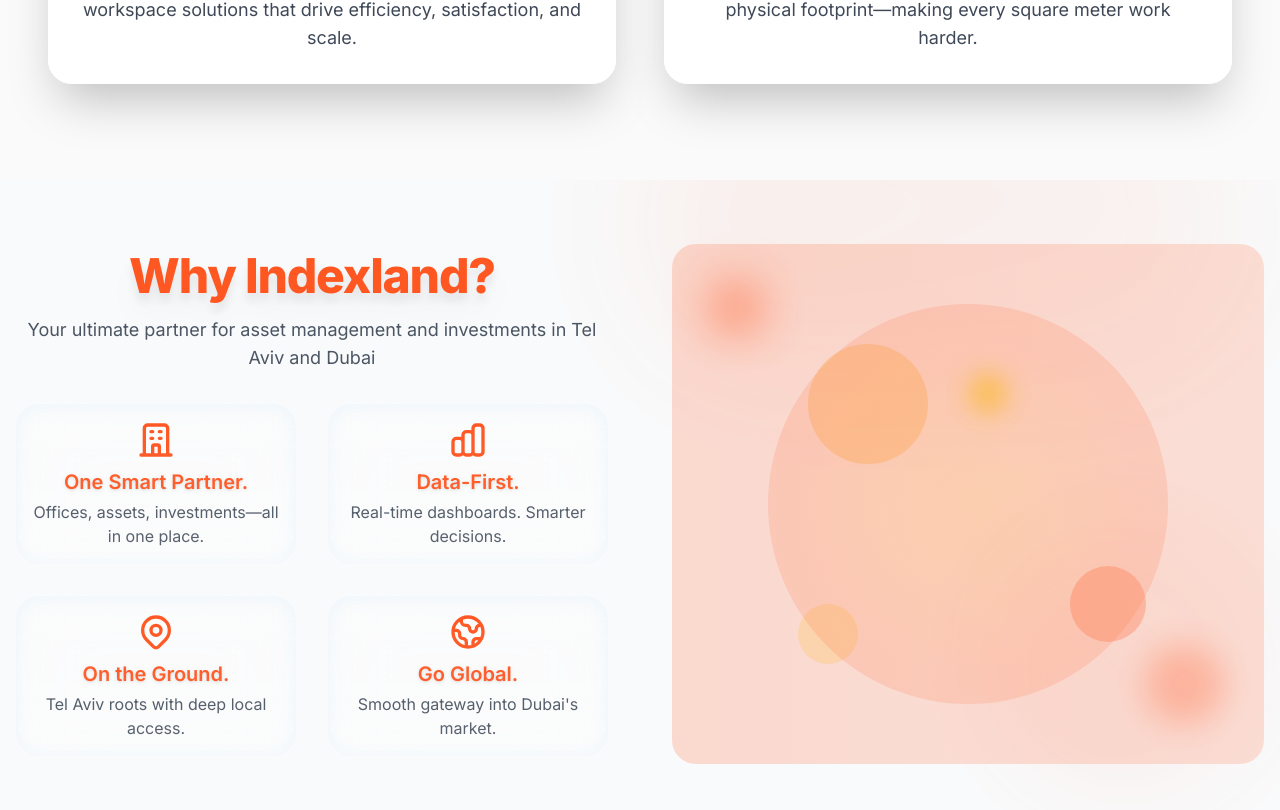
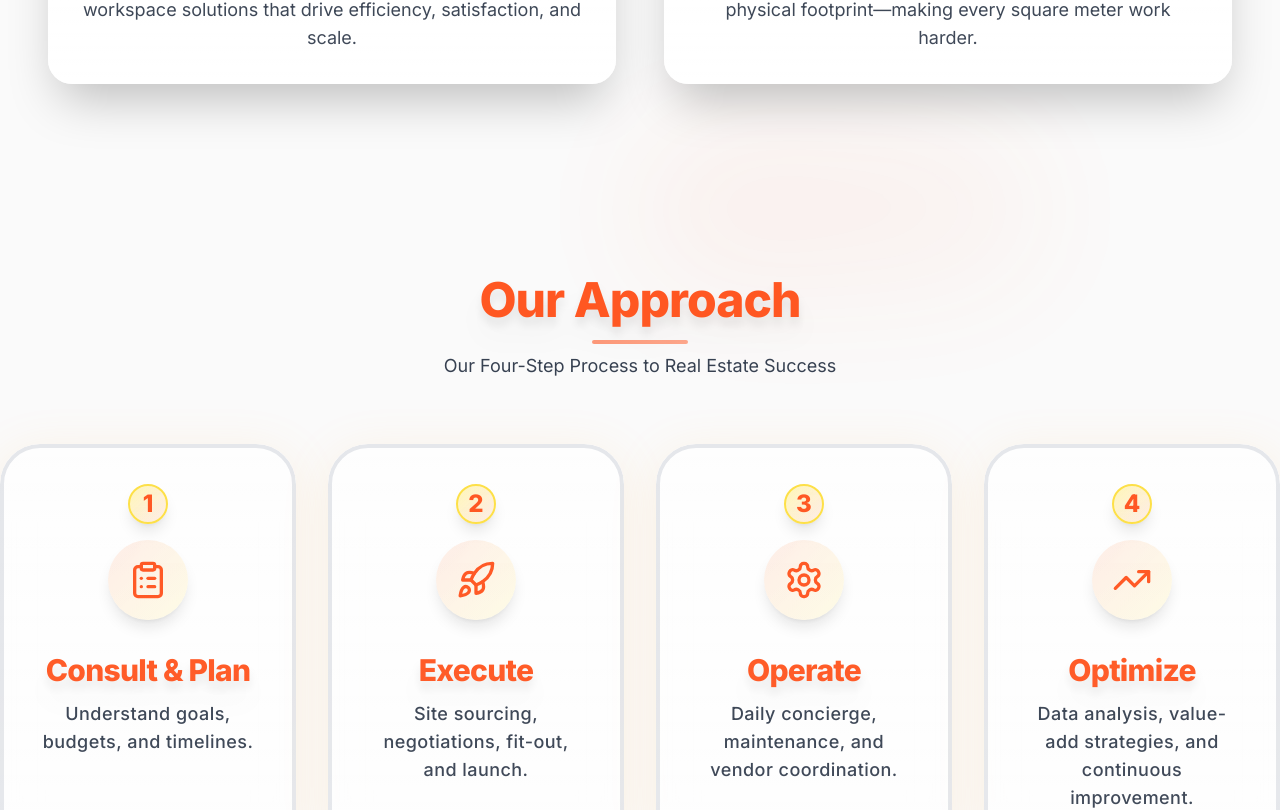
Before and after one commit to ItaySarusi/Indexland-i, a Next.js app: page /about-us in a window 1280 px wide. Shown: the part 1612-2422 px from the top of the page. Built offline with nearby package versions, Linux system fonts and the light colour scheme.

Commit message:
Add OurOfferSection to About Us page and update features list with new descriptions. Modify service titles in site constants for clarity and consistency. Update CoreValuesSection title to reflect professionalism.

```diff
--- a/src/app/about-us/page.tsx
+++ b/src/app/about-us/page.tsx
@@ -9,6 +9,7 @@
 import CtaSection from "@/components/sections/CtaSection";
 import { SEO, IMAGES } from "@/constants/site";
 import MissionVisionSection from "@/components/sections/MissionVisionSection";
+import OurOfferSection from "@/components/sections/OurOfferSection";
 import CoreValuesSection from "@/components/sections/CoreValuesSection";
 import { useLanguage } from '@/lib/language-context';
 import { motion } from 'framer-motion';
@@ -16,69 +17,69 @@
 export default function AboutUs() {
   const { t, language, dir } = useLanguage();
   // יתרונות לדוגמה
-  // const features = [
-  //   {
-  //     title: {
-  //       he: "ניסיון מקצועי",
-  //       en: "Professional Experience"
-  //     },
-  //     description: {
-  //       he: "צוות עם ניסיון רב בענף הנדל\"ן המשרדי וההשקעות",
-  //       en: "Team with extensive experience in the office real estate and investment industry"
-  //     },
-  //     icon: (
-  //       <svg className="w-10 h-10" fill="currentColor" viewBox="0 0 20 20" xmlns="http://www.w3.org/2000/svg">
-  //         <path fillRule="evenodd" d="M10 18a8 8 0 100-16 8 8 0 000 16zm3.707-9.293a1 1 0 00-1.414-1.414L9 10.586 7.707 9.293a1 1 0 00-1.414 1.414l2 2a1 1 0 001.414 0l4-4z" clipRule="evenodd"></path>
-  //       </svg>
-  //     ),
-  //   },
-  //   {
-  //     title: {
-  //       he: "שירות אישי",
-  //       en: "Personal Service"
-  //     },
-  //     description: {
-  //       he: "ליווי אישי צמוד לאורך כל תהליך ההשקעה והניהול",
-  //       en: "Close personal guidance throughout the investment and management process"
-  //     },
-  //     icon: (
-  //       <svg className="w-10 h-10" fill="currentColor" viewBox="0 0 20 20" xmlns="http://www.w3.org/2000/svg">
-  //         <path fillRule="evenodd" d="M10 9a3 3 0 100-6 3 3 0 000 6zm-7 9a7 7 0 1114 0H3z" clipRule="evenodd"></path>
-  //       </svg>
-  //     ),
-  //   },
-  //   {
-  //     title: {
-  //       he: "אסטרטגיה מותאמת",
-  //       en: "Tailored Strategy"
-  //     },
-  //     description: {
-  //       he: "פתרונות המותאמים לצרכים הייחודיים של כל לקוח",
-  //       en: "Solutions tailored to the unique needs of each client"
-  //     },
-  //     icon: (
-  //       <svg className="w-10 h-10" fill="currentColor" viewBox="0 0 20 20" xmlns="http://www.w3.org/2000/svg">
-  //         <path d="M2 10a8 8 0 018-8v8h8a8 8 0 11-16 0z"></path>
-  //         <path d="M12 2.252A8.014 8.014 0 0117.748 8H12V2.252z"></path>
-  //       </svg>
-  //     ),
-  //   },
-  //   {
-  //     title: {
-  //       he: "שקיפות מלאה",
-  //       en: "Full Transparency"
-  //     },
-  //     description: {
-  //       he: "תקשורת פתוחה ושקופה עם לקוחותינו בכל שלב",
-  //       en: "Open and transparent communication with our clients at every stage"
-  //     },
-  //     icon: (
-  //       <svg className="w-10 h-10" fill="currentColor" viewBox="0 0 20 20" xmlns="http://www.w3.org/2000/svg">
-  //         <path fillRule="evenodd" d="M4 4a2 2 0 00-2 2v4a2 2 0 002 2V6h10a2 2 0 00-2-2H4zm2 6a2 2 0 012-2h8a2 2 0 012 2v4a2 2 0 01-2 2H8a2 2 0 01-2-2v-4zm6 4a2 2 0 100-4 2 2 0 000 4z" clipRule="evenodd"></path>
-  //       </svg>
-  //     ),
-  //   },
-  // ];
+  const features = [
+    {
+      title: {
+        he: "ניסיון מקצועי",
+        en: "Professional Experience"
+      },
+      description: {
+        he: "צוות עם ניסיון רב בענף הנדל\"ן המשרדי וההשקעות",
+        en: "Team with extensive experience in the office real estate and investment industry"
+      },
+      icon: (
+        <svg className="w-10 h-10" fill="currentColor" viewBox="0 0 20 20" xmlns="http://www.w3.org/2000/svg">
+          <path fillRule="evenodd" d="M10 18a8 8 0 100-16 8 8 0 000 16zm3.707-9.293a1 1 0 00-1.414-1.414L9 10.586 7.707 9.293a1 1 0 00-1.414 1.414l2 2a1 1 0 001.414 0l4-4z" clipRule="evenodd"></path>
+        </svg>
+      ),
+    },
+    {
+      title: {
+        he: "שירות אישי",
+        en: "Personal Service"
+      },
+      description: {
+        he: "ליווי אישי צמוד לאורך כל תהליך ההשקעה והניהול",
+        en: "Close personal guidance throughout the investment and management process"
+      },
+      icon: (
+        <svg className="w-10 h-10" fill="currentColor" viewBox="0 0 20 20" xmlns="http://www.w3.org/2000/svg">
+          <path fillRule="evenodd" d="M10 9a3 3 0 100-6 3 3 0 000 6zm-7 9a7 7 0 1114 0H3z" clipRule="evenodd"></path>
+        </svg>
+      ),
+    },
+    {
+      title: {
+        he: "אסטרטגיה מותאמת",
+        en: "Tailored Strategy"
+      },
+      description: {
+        he: "פתרונות המותאמים לצרכים הייחודיים של כל לקוח",
+        en: "Solutions tailored to the unique needs of each client"
+      },
+      icon: (
+        <svg className="w-10 h-10" fill="currentColor" viewBox="0 0 20 20" xmlns="http://www.w3.org/2000/svg">
+          <path d="M2 10a8 8 0 018-8v8h8a8 8 0 11-16 0z"></path>
+          <path d="M12 2.252A8.014 8.014 0 0117.748 8H12V2.252z"></path>
+        </svg>
+      ),
+    },
+    {
+      title: {
+        he: "שקיפות מלאה",
+        en: "Full Transparency"
+      },
+      description: {
+        he: "תקשורת פתוחה ושקופה עם לקוחותינו בכל שלב",
+        en: "Open and transparent communication with our clients at every stage"
+      },
+      icon: (
+        <svg className="w-10 h-10" fill="currentColor" viewBox="0 0 20 20" xmlns="http://www.w3.org/2000/svg">
+          <path fillRule="evenodd" d="M4 4a2 2 0 00-2 2v4a2 2 0 002 2V6h10a2 2 0 00-2-2H4zm2 6a2 2 0 012-2h8a2 2 0 012 2v4a2 2 0 01-2 2H8a2 2 0 01-2-2v-4zm6 4a2 2 0 100-4 2 2 0 000 4z" clipRule="evenodd"></path>
+        </svg>
+      ),
+    },
+  ];
 
   // מדדים לדוגמה
   const metrics = [
@@ -310,71 +311,6 @@
     }
   ];
 
-    // יתרונות לדוגמה
-  const features = [
-    {
-      title: {
-        he: "שותף אחד חכם",
-        en: "One Smart Partner."
-      },
-      description: {
-        he: "משרדים, נכסים והשקעות – הכל במקום אחד.",
-        en: "Offices, assets, investments—all in one place."
-      },
-      icon: (
-        <svg xmlns="http://www.w3.org/2000/svg" className="h-10 w-10" fill="none" viewBox="0 0 24 24" stroke="currentColor">
-          <path strokeLinecap="round" strokeLinejoin="round" strokeWidth={2} d="M19 21V5a2 2 0 00-2-2H7a2 2 0 00-2 2v16m14 0h2m-2 0h-5m-9 0H3m2 0h5M9 7h1m-1 4h1m4-4h1m-1 4h1m-5 10v-5a1 1 0 011-1h2a1 1 0 011 1v5m-4 0h4" />
-        </svg>
-      ),
-    },
-    {
-      title: {
-        he: "Data-First.",
-        en: "Data-First."
-      },
-      description: {
-        he: "דשבורדים בזמן אמת. החלטות חכמות יותר.",
-        en: "Real-time dashboards. Smarter decisions."
-      },
-      icon: (
-        <svg xmlns="http://www.w3.org/2000/svg" className="h-10 w-10" fill="none" viewBox="0 0 24 24" stroke="currentColor">
-          <path strokeLinecap="round" strokeLinejoin="round" strokeWidth={2} d="M9 19v-6a2 2 0 00-2-2H5a2 2 0 00-2 2v6a2 2 0 002 2h2a2 2 0 002-2zm0 0V9a2 2 0 012-2h2a2 2 0 012 2v10m-6 0a2 2 0 002 2h2a2 2 0 002-2m0 0V5a2 2 0 012-2h2a2 2 0 012 2v14a2 2 0 01-2 2h-2a2 2 0 01-2-2z" />
-        </svg>
-      ),
-    },
-    {
-      title: {
-        he: "On the Ground.",
-        en: "On the Ground."
-      },
-      description: {
-        he: "שורשים בתל אביב עם גישה מקומית עמוקה.",
-        en: "Tel Aviv roots with deep local access."
-      },
-      icon: (
-        <svg xmlns="http://www.w3.org/2000/svg" className="h-10 w-10" fill="none" viewBox="0 0 24 24" stroke="currentColor">
-          <path strokeLinecap="round" strokeLinejoin="round" strokeWidth={2} d="M17.657 16.657L13.414 20.9a1.998 1.998 0 01-2.827 0l-4.244-4.243a8 8 0 1111.314 0z" />
-          <path strokeLinecap="round" strokeLinejoin="round" strokeWidth={2} d="M15 11a3 3 0 11-6 0 3 3 0 016 0z" />
-        </svg>
-      ),
-    },
-    {
-      title: {
-        he: "Go Global.",
-        en: "Go Global."
-      },
-      description: {
-        he: "שער חלק לשוק של דובאי.",
-        en: "Smooth gateway into Dubai's market."
-      },
-      icon: (
-        <svg xmlns="http://www.w3.org/2000/svg" className="h-10 w-10" fill="none" viewBox="0 0 24 24" stroke="currentColor">
-          <path strokeLinecap="round" strokeLinejoin="round" strokeWidth={2} d="M3.055 11H5a2 2 0 012 2v1a2 2 0 002 2 2 2 0 012 2v2.945M8 3.935V5.5A2.5 2.5 0 0010.5 8h.5a2 2 0 012 2 2 2 0 104 0 2 2 0 012-2h1.064M15 20.488V18a2 2 0 012-2h3.064M21 12a9 9 0 11-18 0 9 9 0 0118 0z" />
-        </svg>
-      ),
-    },
-  ];
-
   return (
     <PageContainer>
       <motion.div initial={{ opacity: 0, y: -40 }} whileInView={{ opacity: 1, y: 0 }} viewport={{ once: true }} transition={{ duration: 0.7 }}>
@@ -430,15 +366,10 @@
         <MissionVisionSection />
       </motion.div>
 
-      {/* WhyChooseUs - pop in & scale */}
-      <motion.div
-            initial={{ opacity: 0, scale: 0.92 }}
-            whileInView={{ opacity: 1, scale: 1 }}
-            viewport={{ once: true, amount: 0.2 }}
-            transition={{ duration: 0.8, ease: 'backOut' }}
-          >
-            <WhyChooseUs features={features} imageUrl={IMAGES.sections.whyChooseUs} bgColor="bg-gray-50 dark:bg-backgroundDark/80" />
-          </motion.div>
+      {/* Our Offer Section */}
+      <motion.div initial="hidden" whileInView="visible" viewport={{ once: true }} variants={{ hidden: { opacity: 0 }, visible: { opacity: 1, transition: { staggerChildren: 0.15 } } }}>
+        <OurOfferSection />
+      </motion.div>
 
       {/* Team Section */}
       <motion.div initial={{ opacity: 0, rotateY: 90 }} whileInView={{ opacity: 1, rotateY: 0 }} viewport={{ once: true }} transition={{ duration: 0.7, delay: 0.3 }}>
--- a/src/app/services/international-investment-brokerage/page.tsx
+++ b/src/app/services/international-investment-brokerage/page.tsx
@@ -460,7 +460,7 @@
               className="mb-4 text-primary group-hover:text-secondary transition-colors duration-300"
             >
               {/* Icon: Financial/Report */}
-              <svg className="w-10 h-10" fill="none" stroke="currentColor" strokeWidth="2.2" viewBox="0 0 24 24"><rect x="3" y="4" width="18" height="16" rx="2" stroke="currentColor"/><path d="M8 10h8M8 14h4" stroke="currentColor"/></svg>
+              <svg className="w-10 h-10" fill="none" stroke="currentColor" strokeWidth="2.2" viewBox="0 0 24 24"><rect x="3" y="12" width="4" height="8" rx="1" stroke="currentColor"/><rect x="9" y="8" width="4" height="12" rx="1" stroke="currentColor"/><rect x="15" y="4" width="4" height="16" rx="1" stroke="currentColor"/></svg>
             </motion.div>
             <motion.h3
               initial={{ opacity: 0, x: -30 }}
--- a/src/components/sections/CoreValuesSection.tsx
+++ b/src/components/sections/CoreValuesSection.tsx
@@ -23,7 +23,7 @@
   },
   {
     icon: <FaLightbulb className="text-5xl mb-5 text-[#FF5722]" />,
-    title: { en: 'Innovation', he: 'חדשנות' },
+    title: { en: 'Professionalism', he: 'חדשנות' },
     description: {
       en: 'Smarter processes powered by data.',
       he: 'תהליכים חכמים מונעי דאטה.'
--- a/src/constants/site.ts
+++ b/src/constants/site.ts
@@ -28,7 +28,7 @@
       href: '#',
       children: [
         {
-          name: 'Turnkey Office Solutions & Large Asset Management',
+          name: 'TurnKey office solution: From Finding your company\'s new home To Managing commercial assets',
           href: '/services/international-investment-brokerage',
           description: 'שירותי משרדים מקצה לקצה וניהול נכסים גדולים',
         },
@@ -50,12 +50,12 @@
       href: '#',
       children: [
         {
-          name: 'Turnkey Office Solutions & Large Asset Management',
+          name: 'TurnKey office solution: From Finding your company\'s new home To Managing commercial assets',
           href: '/services/international-investment-brokerage',
           description: 'End-to-end office solutions and large asset management',
         },
         {
-          name: 'International Real Estate Investment & Local Brokerage',
+          name: 'Local and International Investments: Comical & private',
           href: '/services/office-asset-management',
           description: 'Professional management of office assets, international investment, and local brokerage',
         },
```
